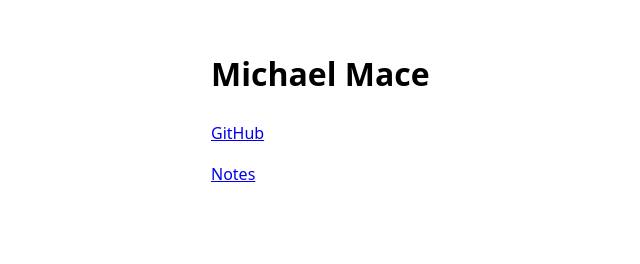
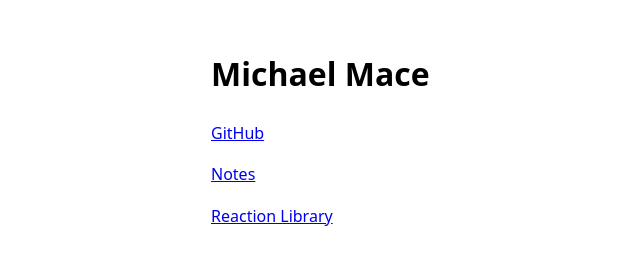
Before and after one commit to mmbmf1/michaelmace.dev, a plain HTML site: page index.html in a window 1280 px wide. Shown: the whole page, without its empty margins (93-733 px from the left). Drawn offline with Linux system fonts and the light colour scheme.

Commit message:
add link

```diff
--- a/index.html
+++ b/index.html
@@ -18,5 +18,8 @@
     <p>
       <a href="notes/index.html">Notes</a>
     </p>
+    <p>
+      <a href="gifs/index.html">Reaction Library</a>
+    </p>
   </body>
 </html>
```
